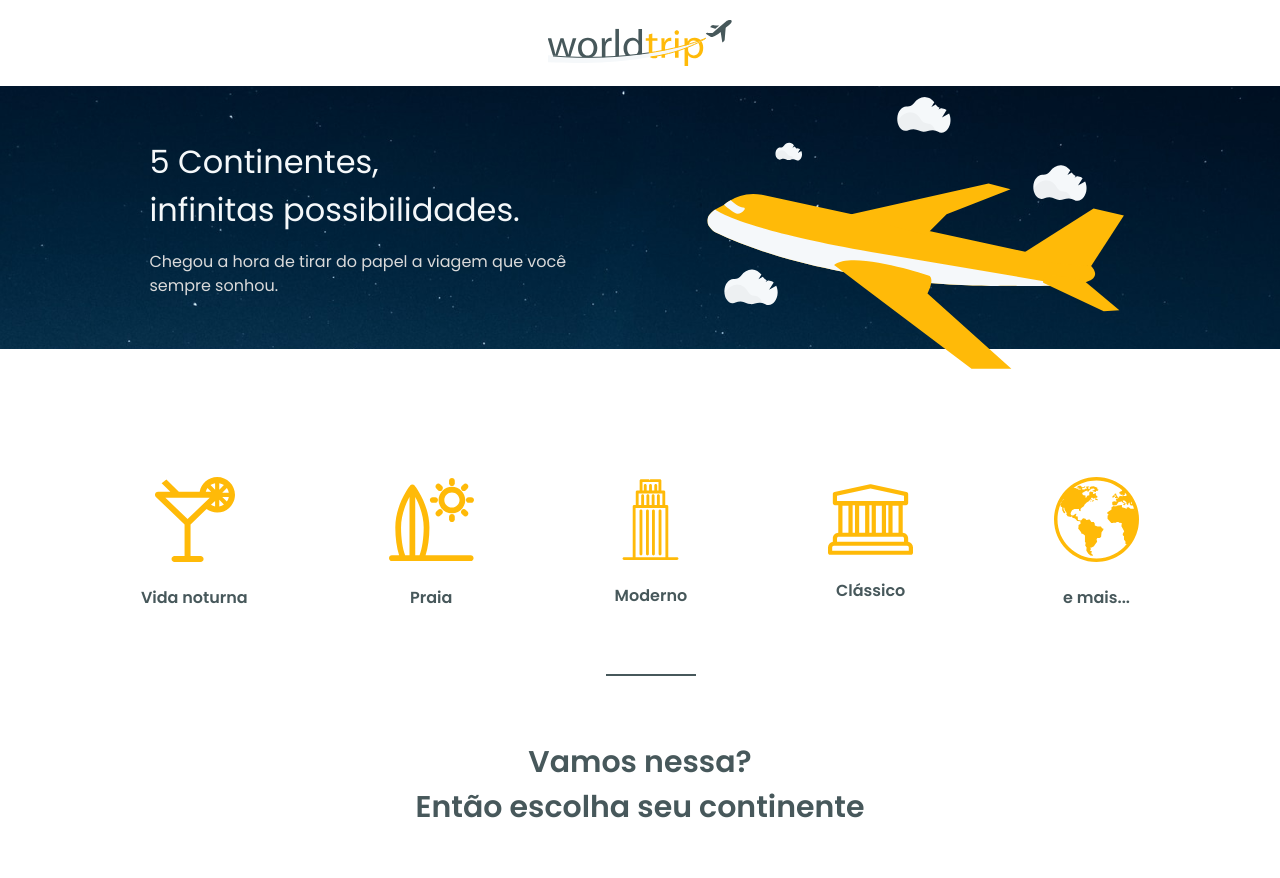
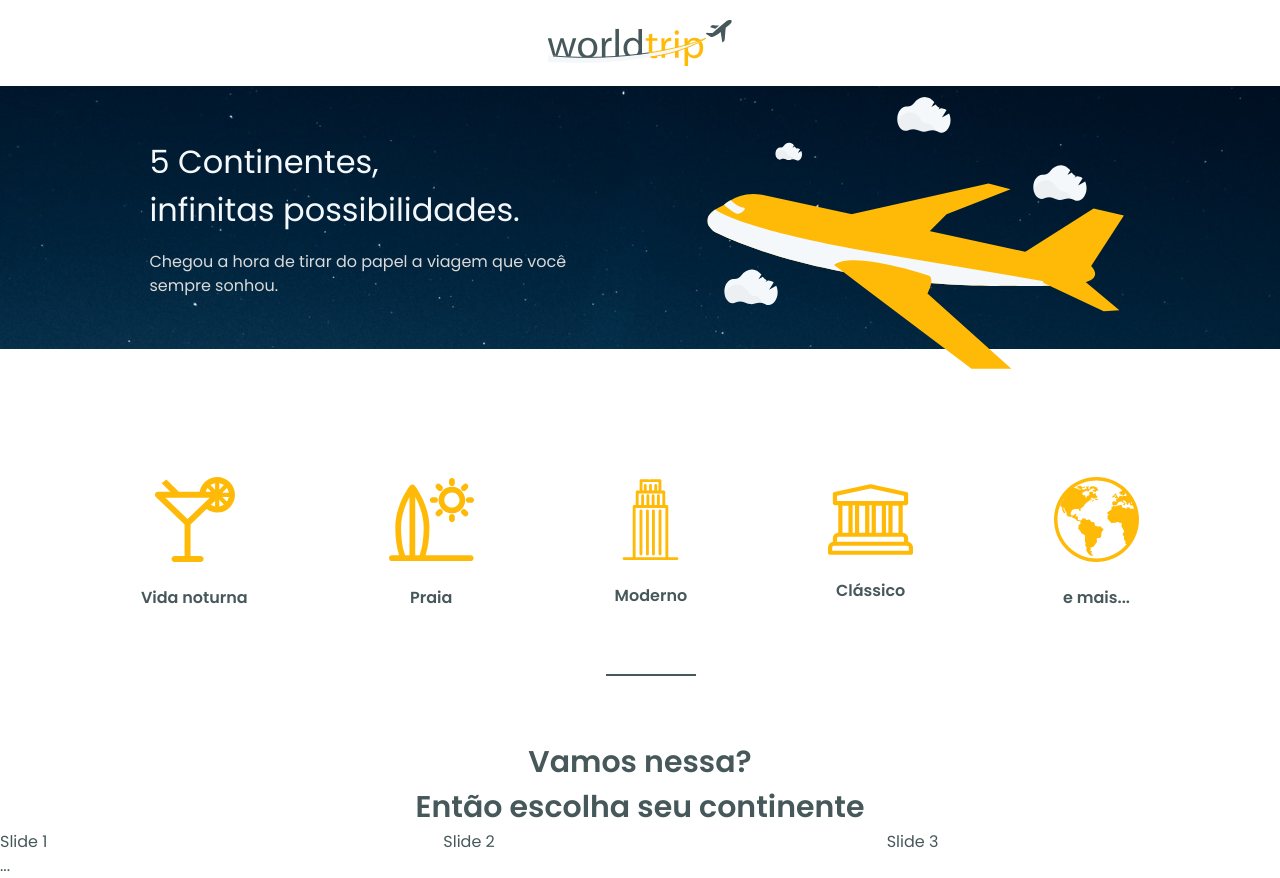
Before and after one commit to vidarafael/worldtrip, a Next.js app: page / in a window 1280 px wide. Before the commit the page ends 830 px from the top, so only its background shows below. Built offline with nearby package versions, Linux system fonts and the light colour scheme.

Commit message:
adicionando swiper

```diff
--- a/package.json
+++ b/package.json
@@ -15,7 +15,8 @@
     "framer-motion": "^4",
     "next": "11.1.2",
     "react": "17.0.2",
-    "react-dom": "17.0.2"
+    "react-dom": "17.0.2",
+    "swiper": "^7.0.8"
   },
   "devDependencies": {
     "@types/react": "17.0.27",
--- /dev/null
+++ b/src/components/Slide.tsx
@@ -0,0 +1,23 @@
+import { Swiper, SwiperSlide } from 'swiper/react';
+
+// Import Swiper styles
+import 'swiper/css';
+
+const Slide = (): JSX.Element => {
+  return (
+    <Swiper
+      spaceBetween={50}
+      slidesPerView={3}
+      onSlideChange={() => console.log('slide change')}
+      onSwiper={(swiper) => console.log(swiper)}
+    >
+      <SwiperSlide>Slide 1</SwiperSlide>
+      <SwiperSlide>Slide 2</SwiperSlide>
+      <SwiperSlide>Slide 3</SwiperSlide>
+      <SwiperSlide>Slide 4</SwiperSlide>
+      ...
+    </Swiper>
+  )
+}
+
+export { Slide }
--- a/src/pages/index.tsx
+++ b/src/pages/index.tsx
@@ -2,6 +2,7 @@ import type { NextPage } from 'next'
 import { Banner } from '../components/Banner'
 import { Header } from '../components/Header'
 import { Traveltypes } from '../components/Traveltypes'
+import { Slide } from '../components/Slide'
 
 const Home: NextPage = () => {
   return (
@@ -9,6 +10,7 @@ const Home: NextPage = () => {
       <Header />
       <Banner />
       <Traveltypes />
+      <Slide />
    </>
   )
 }
```
Also changed, not shown: 1 other file (tests, documents, lock files or other folders).
